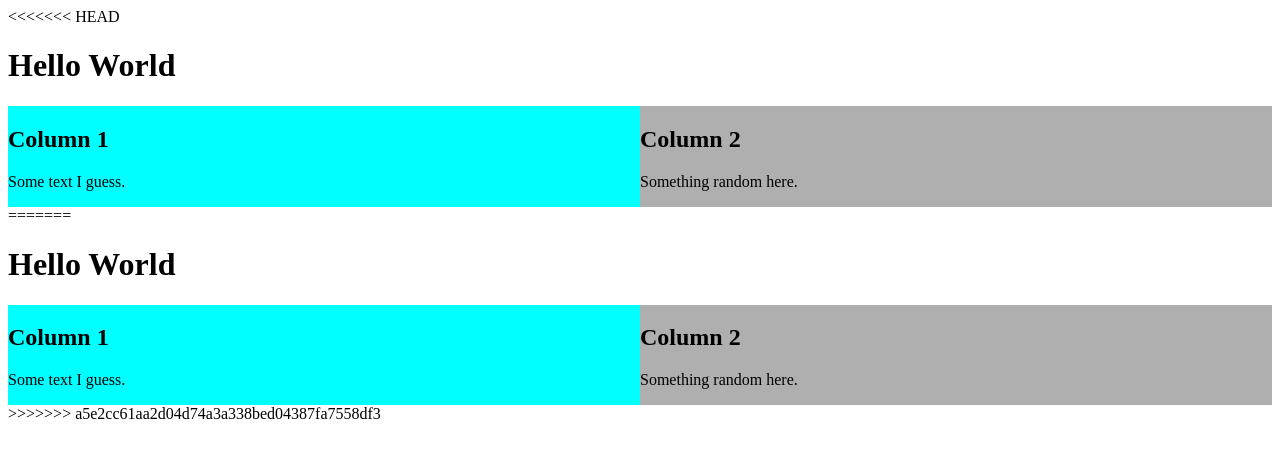
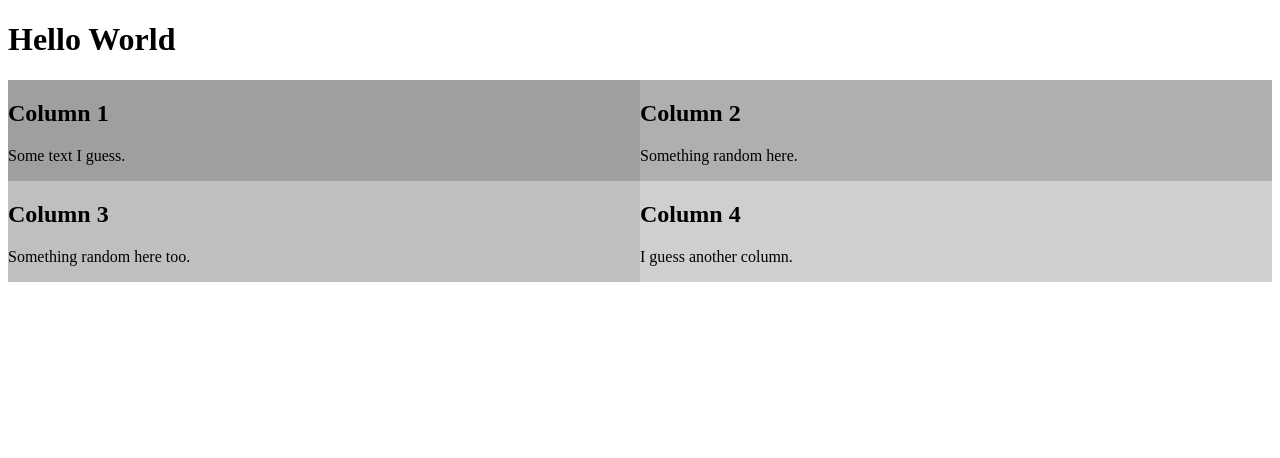
Before and after one commit to PaofueMMoua/Github-practice, a plain HTML site: page Index.html in a window 1280 px wide. Drawn offline with Linux system fonts and the light colour scheme.

Commit message:
I added some more columns.

```diff
--- a/Index.html
+++ b/Index.html
@@ -1,4 +1,3 @@
-<<<<<<< HEAD
 <!DOCTYPE html>
 <html>
 
@@ -13,7 +12,7 @@
 <body>
     <h1>Hello World</h1>
     <div class="row">
-        <div class="column">
+        <div class="column" style="background-color: #9f9f9f;">
             <h2>Column 1</h2>
             <p>Some text I guess.</p>
         </div>
@@ -21,34 +20,17 @@
             <h2>Column 2</h2>
             <p>Something random here.</p>
         </div>
-    </div>
-</body>
 
-=======
-<!DOCTYPE html>
-<html>
+        <div class="column" style="background-color: #bfbfbf;">
+            <h2>Column 3</h2>
+            <p>Something random here too.</p>
+        </div>
 
-<head>
-    <link rel="stylesheet" href="Stylesheet.css" />
-    <meta charset="utf-8">
-    <meta http-equiv="X-UA-Compatible" content="IE=edge">
-    <meta name="viewport" content="width=device-width, initial-scale=1.0">
-    <title>Github Practice</title>
-</head>
-
-<body>
-    <h1>Hello World</h1>
-    <div class="row">
-        <div class="column">
-            <h2>Column 1</h2>
-            <p>Some text I guess.</p>
-        </div>
-        <div class="column" style="background-color: #afafaf;">
-            <h2>Column 2</h2>
-            <p>Something random here.</p>
+        <div class="column" style="background-color: #cfcfcf;">
+            <h2>Column 4</h2>
+            <p>I guess another column.</p>
         </div>
     </div>
 </body>
 
->>>>>>> a5e2cc61aa2d04d74a3a338bed04387fa7558df3
 </html>
```
